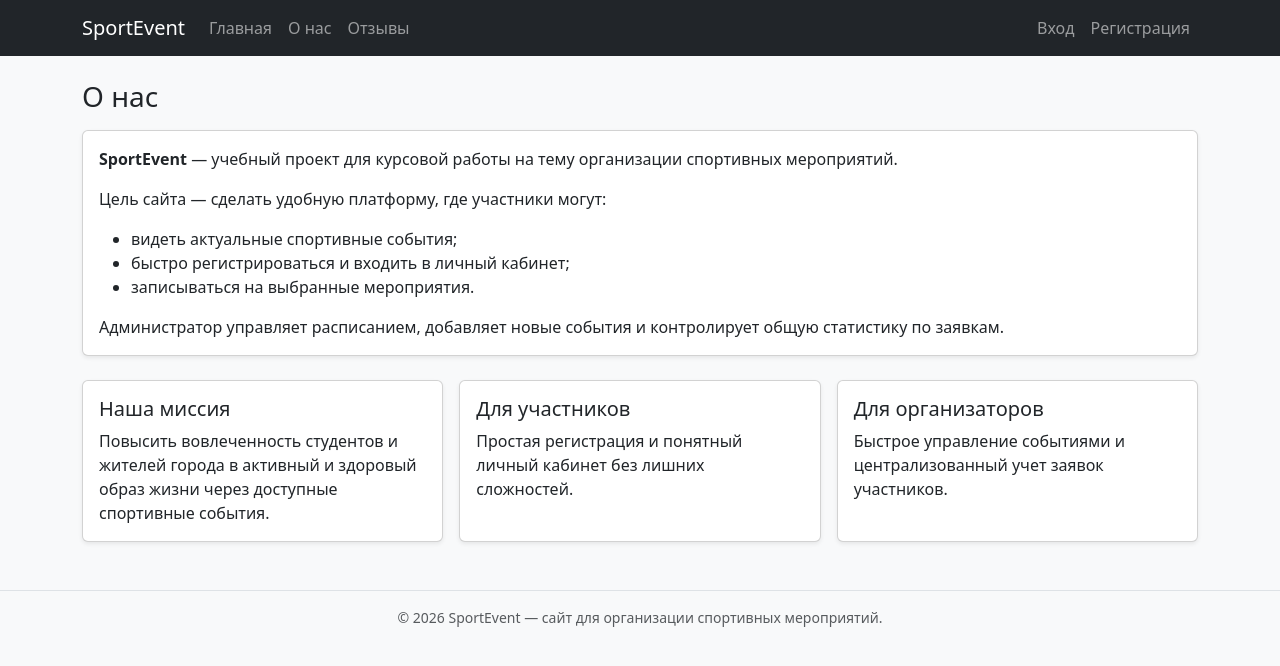
After one commit to Dota2Beta/SportEvent, a PHP site: page /about.php in a window 1280 px wide. The commit adds this page. Shown: the top 666 px of the page. Run offline with PHP 8.4, Linux system fonts and the light colour scheme.

Commit message:
feat: add About/Reviews pages and fix admin seed credentials

```diff
--- /dev/null
+++ b/about.php
@@ -0,0 +1,47 @@
+<?php
+require __DIR__ . '/includes/header.php';
+?>
+
+<h1 class="h3 mb-3">О нас</h1>
+
+<div class="card shadow-sm mb-4">
+    <div class="card-body">
+        <p><strong>SportEvent</strong> — учебный проект для курсовой работы на тему организации спортивных мероприятий.</p>
+        <p>Цель сайта — сделать удобную платформу, где участники могут:</p>
+        <ul>
+            <li>видеть актуальные спортивные события;</li>
+            <li>быстро регистрироваться и входить в личный кабинет;</li>
+            <li>записываться на выбранные мероприятия.</li>
+        </ul>
+        <p class="mb-0">Администратор управляет расписанием, добавляет новые события и контролирует общую статистику по заявкам.</p>
+    </div>
+</div>
+
+<div class="row g-3">
+    <div class="col-md-4">
+        <div class="card h-100 shadow-sm">
+            <div class="card-body">
+                <h2 class="h5">Наша миссия</h2>
+                <p class="mb-0">Повысить вовлеченность студентов и жителей города в активный и здоровый образ жизни через доступные спортивные события.</p>
+            </div>
+        </div>
+    </div>
+    <div class="col-md-4">
+        <div class="card h-100 shadow-sm">
+            <div class="card-body">
+                <h2 class="h5">Для участников</h2>
+                <p class="mb-0">Простая регистрация и понятный личный кабинет без лишних сложностей.</p>
+            </div>
+        </div>
+    </div>
+    <div class="col-md-4">
+        <div class="card h-100 shadow-sm">
+            <div class="card-body">
+                <h2 class="h5">Для организаторов</h2>
+                <p class="mb-0">Быстрое управление событиями и централизованный учет заявок участников.</p>
+            </div>
+        </div>
+    </div>
+</div>
+
+<?php require __DIR__ . '/includes/footer.php'; ?>
--- a/includes/header.php
+++ b/includes/header.php
@@ -22,6 +22,8 @@ $user = currentUser();
         <div class="collapse navbar-collapse" id="navbarNav">
             <ul class="navbar-nav me-auto mb-2 mb-lg-0">
                 <li class="nav-item"><a class="nav-link" href="<?= htmlspecialchars(siteUrl('index.php')) ?>">Главная</a></li>
+                <li class="nav-item"><a class="nav-link" href="<?= htmlspecialchars(siteUrl('about.php')) ?>">О нас</a></li>
+                <li class="nav-item"><a class="nav-link" href="<?= htmlspecialchars(siteUrl('reviews.php')) ?>">Отзывы</a></li>
                 <?php if ($user): ?>
                     <li class="nav-item"><a class="nav-link" href="<?= htmlspecialchars(siteUrl('dashboard.php')) ?>">Личный кабинет</a></li>
                     <?php if ($user['role'] === 'admin'): ?>
```
Also changed, not shown: database.sql (+19 -2 lines), reviews.php (added, +37 -0 lines), README.md.
